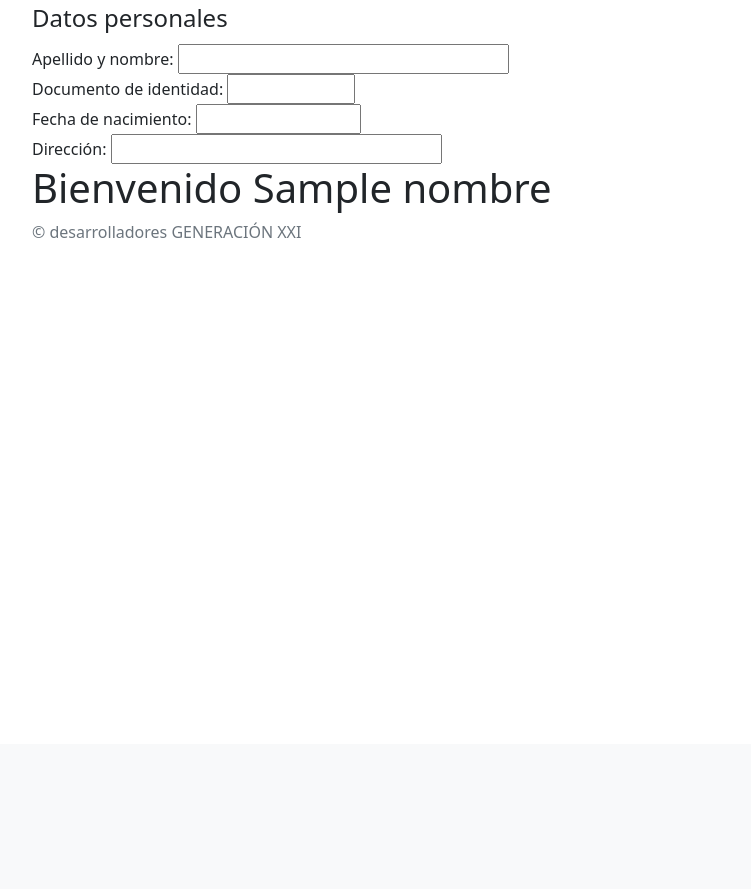
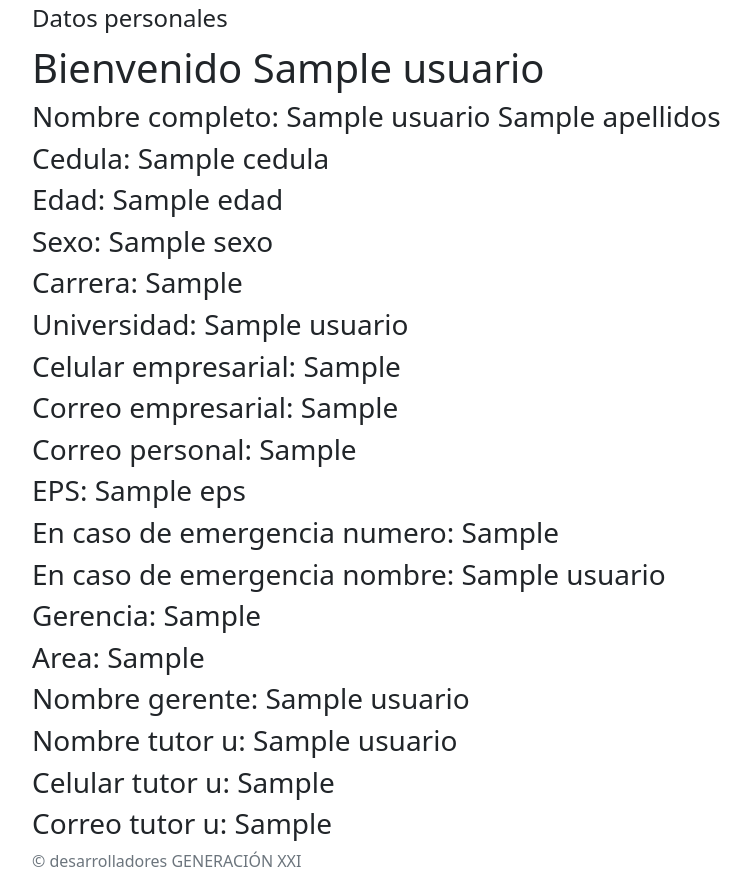
Before and after one commit to YesidSanabria/Proyecto-Generacion-XXI, a Flask app: template app/templates/view_personal_data.html in a window 1280 px wide. Shown: the part 56-945 px from the top of the page, without its empty margins (50-801 px from the left). Before the commit the page ends 294 px from the top, so only its background shows below. Run offline with Flask 2, Linux system fonts and the light colour scheme; the template is opened without the code that fills it: most values are stand-ins (such as "Sample title", 1, 10 or a date in 2020).

Commit message:
Visualizacion datos personales

```diff
--- a/app/templates/view_personal_data.html
+++ b/app/templates/view_personal_data.html
@@ -5,17 +5,26 @@
 <div class="container">
     <div class="row">
         <fieldset>
-            <legend>Datos personales</legend>
-            Apellido y nombre:
-            <input type="text" name="nombre" size="30"><br>
-            Documento de identidad:
-            <input type="text" name="dni" size="8"><br>
-            Fecha de nacimiento:
-            <input type="text" name="fechanacimiento" size="12"><br>
-            Dirección:
-            <input type="text" name="direccionpersona" size="30"><br>
-
-            <h1> Bienvenido  {{nombre}} </h1>
+            <legend> Datos personales </legend>
+            <h1> Bienvenido  {{ usuario['Nombres']}} </h1>
+            <h3> Nombre completo: {{ usuario['Nombres'] + " " + usuario['Apellidos']}}</h3>
+            <h3> Cedula: {{ usuario['Cedula']}} </h3>
+            <h3> Edad: {{ usuario['Edad']}} </h3>
+            <h3> Sexo: {{ usuario['Sexo']}} </h3>
+            <h3> Carrera: {{ usuario['Carrera U']}} </h3>
+            <h3> Universidad: {{ usuario['Nombre de la U']}} </h3>
+            <h3> Celular empresarial: {{ usuario['Celular Empresarial']}} </h3>
+            <h3> Correo empresarial: {{ usuario['Correo Empresarial']}} </h3>
+            <h3> Correo personal: {{ usuario['Correo Personal']}} </h3>
+            <h3> EPS: {{ usuario['EPS']}} </h3>
+            <h3> En caso de emergencia numero: {{ usuario['Numero en caso de emergencia']}} </h3>
+            <h3> En caso de emergencia nombre: {{ usuario['Nombre de caso de emergencia ']}} </h3>
+            <h3> Gerencia: {{ usuario['Gerencia a que pertenece']}} </h3>
+            <h3> Area: {{ usuario['Area de Gerencia']}} </h3>
+            <h3> Nombre gerente: {{ usuario['Nombre del Gerente ']}} </h3>
+            <h3> Nombre tutor u: {{ usuario['Nombre del tutor de la U']}} </h3>
+            <h3> Celular tutor u: {{ usuario['Celular del tutor']}} </h3>
+            <h3> Correo tutor u: {{ usuario['Correo del tutor ']}} </h3>
           </fieldset>
     </div>
 </div>
```
